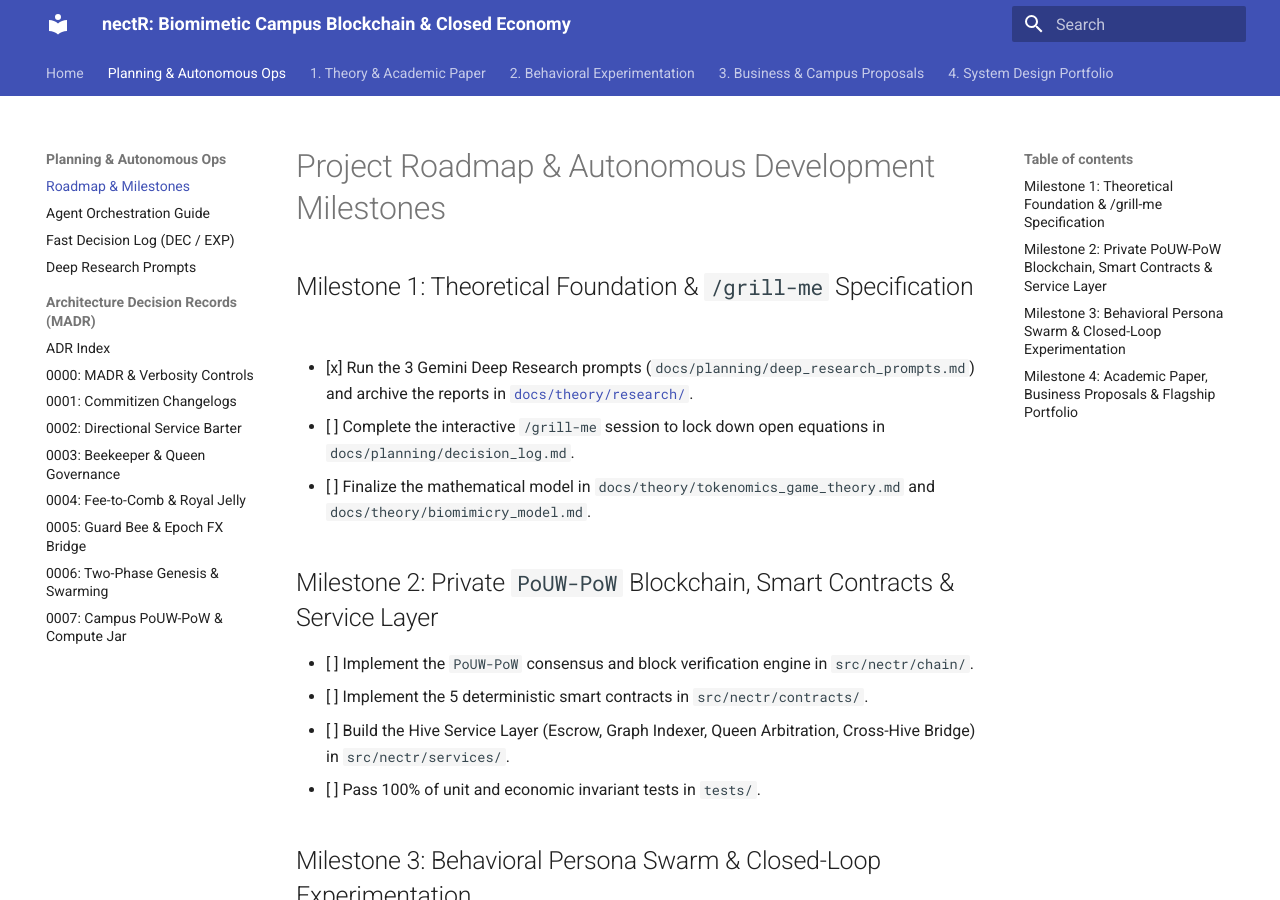
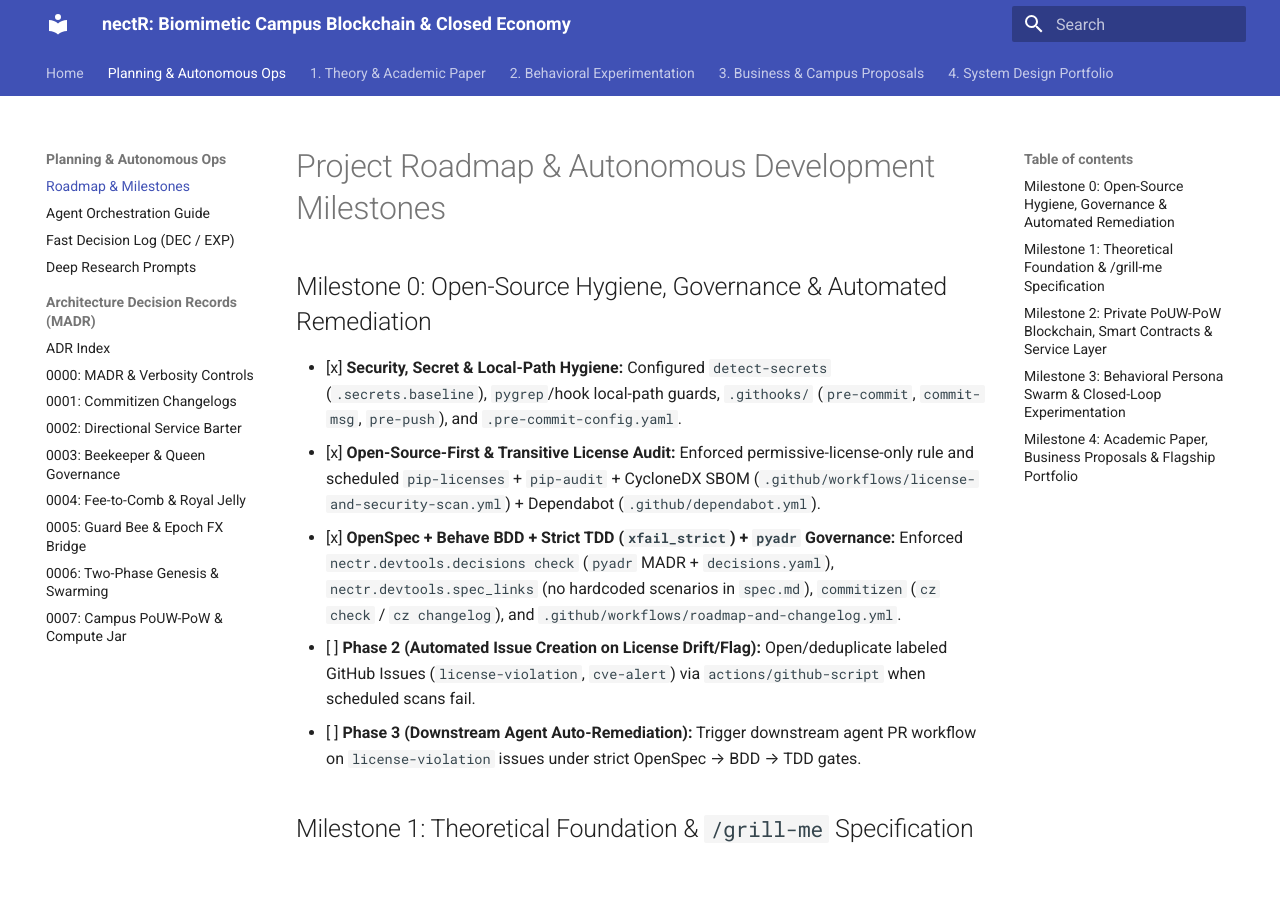
Before and after one commit to brandon-fox/nectR, an MkDocs documentation site: the page built from docs/planning/roadmap.md, in a window 1280 px wide and 900 px high. Built offline with MkDocs 1.6.1 and Material for MkDocs 9.7.7, drawn with Linux system fonts in a browser that asks for light colours.

Commit message:
docs(planning): update Milestone 0 roadmap

```diff
--- a/docs/planning/roadmap.md
+++ b/docs/planning/roadmap.md
@@ -1,4 +1,11 @@
 # Project Roadmap & Autonomous Development Milestones
+
+## Milestone 0: Open-Source Hygiene, Governance & Automated Remediation
+- [x] **Security, Secret & Local-Path Hygiene:** Configured `detect-secrets` (`.secrets.baseline`), `pygrep`/hook local-path guards, `.githooks/` (`pre-commit`, `commit-msg`, `pre-push`), and `.pre-commit-config.yaml`.
+- [x] **Open-Source-First & Transitive License Audit:** Enforced permissive-license-only rule and scheduled `pip-licenses` + `pip-audit` + CycloneDX SBOM (`.github/workflows/license-and-security-scan.yml`) + Dependabot (`.github/dependabot.yml`).
+- [x] **OpenSpec + Behave BDD + Strict TDD (`xfail_strict`) + `pyadr` Governance:** Enforced `nectr.devtools.decisions check` (`pyadr` MADR + `decisions.yaml`), `nectr.devtools.spec_links` (no hardcoded scenarios in `spec.md`), `commitizen` (`cz check` / `cz changelog`), and `.github/workflows/roadmap-and-changelog.yml`.
+- [ ] **Phase 2 (Automated Issue Creation on License Drift/Flag):** Open/deduplicate labeled GitHub Issues (`license-violation`, `cve-alert`) via `actions/github-script` when scheduled scans fail.
+- [ ] **Phase 3 (Downstream Agent Auto-Remediation):** Trigger downstream agent PR workflow on `license-violation` issues under strict OpenSpec → BDD → TDD gates.
 
 ## Milestone 1: Theoretical Foundation & `/grill-me` Specification
 - [x] Run the 3 Gemini Deep Research prompts (`docs/planning/deep_research_prompts.md`) and archive the reports in [`docs/theory/research/`](../theory/research/federated_barter_tokenomics.md).
```
